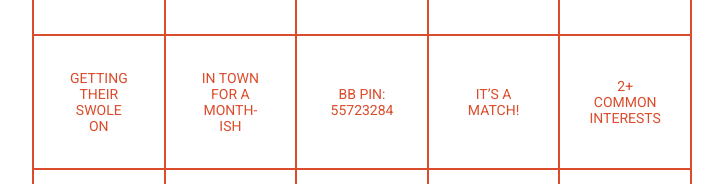
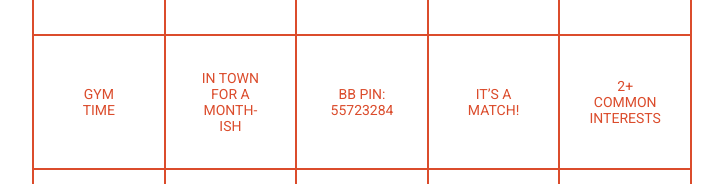
Before and after one commit to EvanFBC/Tinder-Bingo, a plain HTML site: page index.html in a window 1280 px wide. Shown: the part 228-412 px from the top of the page, without its empty margins (278-1001 px from the left). Drawn offline with Linux system fonts and the light colour scheme.

Commit message:
fix: Swole -> gym

```diff
--- a/index.html
+++ b/index.html
@@ -17,7 +17,7 @@
       <div class="square"><span>hockey jersey</span></div>
       <div class="square"><span>foodie</span></div>
 
-      <div class="square"><span>getting their swole on</span></div>
+      <div class="square"><span>gym time</span></div>
       <div class="square"><span>in town for a month-ish</span></div>
       <div class="square"><span>BB PIN: 55723284</span></div>
       <div class="square"><span>it’s a match!</span></div>
```
